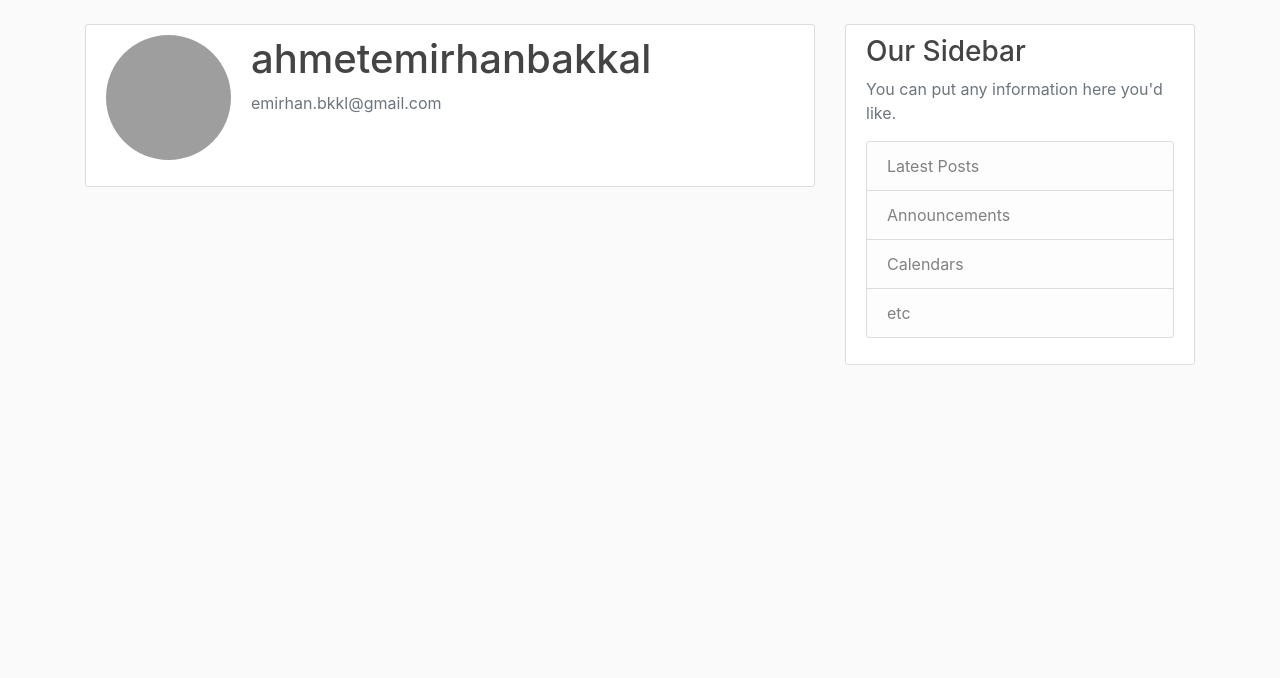
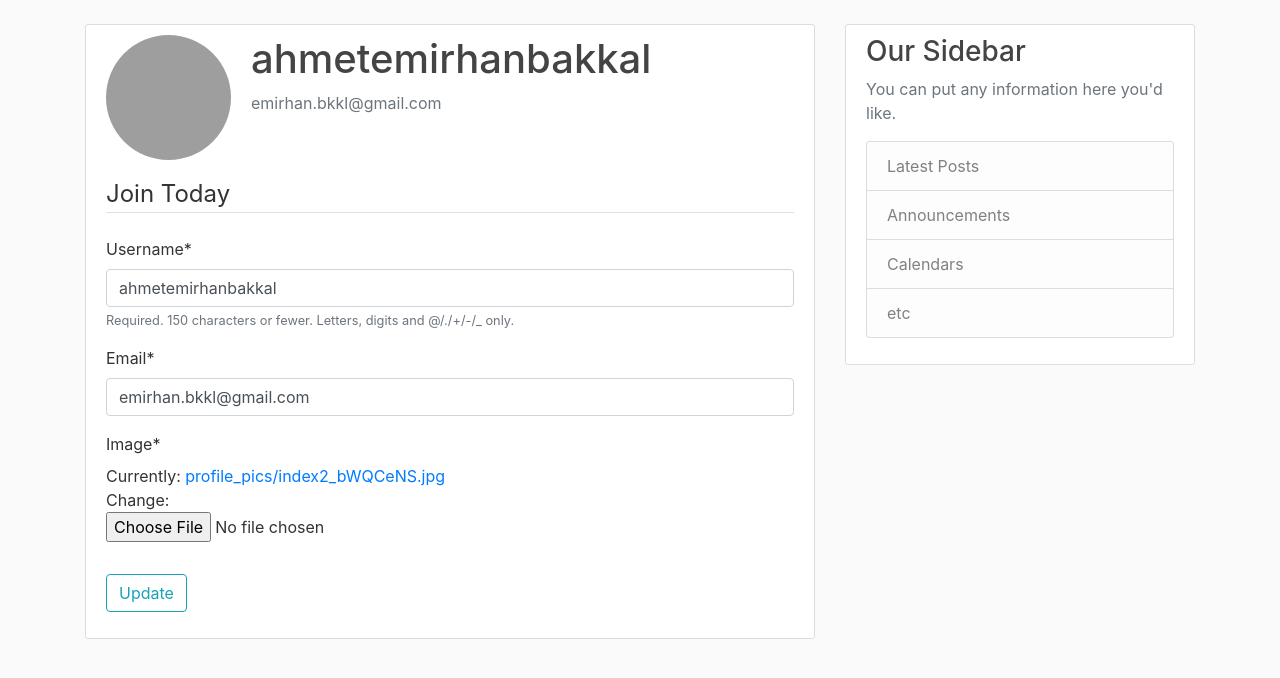
Before and after one commit to ahmetemirhanbakkal/post-ground, a Django app: page /profile/ in a window 1280 px wide. Shown: the part 56-734 px from the top of the page. Run offline with Django 3.2, Linux system fonts and the light colour scheme; a user stored in the database is signed in; data comes from the database, SQL or seed files in the repository; both versions use the stored data as it was after the commit; some libraries are stand-ins or nearby versions; grey boxes are pictures that could not be loaded.

Commit message:
User update form and profile update forms are added in Profile page.

```diff
--- a/blog/templates/blog/home.html
+++ b/blog/templates/blog/home.html
@@ -2,10 +2,11 @@
 {% block content %}
     {% for post in posts %}
         <article class="media content-section">
+          <img class="rounded-circle article-img" src="{{ post.author.profile.image.url }}">
           <div class="media-body">
             <div class="article-metadata">
               <a class="mr-2" href="#">{{ post.author }}</a>
-              <small class="text-muted">{{ post.date_posted }}</small>
+              <small class="text-muted">{{ post.date_posted|date:"F d, Y" }}</small>
             </div>
             <h2><a class="article-title" href="#">{{ post.title }}</a></h2>
             <p class="article-content">{{ post.content }}</p>
--- a/users/forms.py
+++ b/users/forms.py
@@ -1,6 +1,7 @@
 from django import forms
 from django.contrib.auth.models import User
 from django.contrib.auth.forms import UserCreationForm
+from .models import Profile
 
 
 class UserRegisterForm(UserCreationForm):
@@ -9,3 +10,17 @@ class UserRegisterForm(UserCreationForm):
     class Meta:
         model = User
         fields = ['username', 'email', 'password1', 'password2']
+
+
+class UserUpdateForm(forms.ModelForm):
+    email = forms.EmailField()
+
+    class Meta:
+        model = User
+        fields = ['username', 'email']
+
+
+class ProfileUpdateForm(forms.ModelForm):
+    class Meta:
+        model = Profile
+        fields = ['image']
--- a/users/models.py
+++ b/users/models.py
@@ -1,5 +1,6 @@
 from django.db import models
 from django.contrib.auth.models import User
+from PIL import Image
 
 
 class Profile(models.Model):
@@ -8,3 +9,13 @@ class Profile(models.Model):
 
     def __str__(self):
         return f'{self.user.username} Profile'
+
+    def save(self):
+        super().save()
+
+        img = Image.open(self.image.path)
+
+        if img.height > 300 or img.width > 300:
+            output_size = (300, 300)
+            img.thumbnail(output_size)
+            img.save(self.image.path)
--- a/users/templates/users/profile.html
+++ b/users/templates/users/profile.html
@@ -9,6 +9,16 @@
           <p class="text-secondary">{{ user.email }}</p>
         </div>
       </div>
-      <!-- FORM HERE -->
+        <form method="POST" enctype="multipart/form-data">
+                {% csrf_token %}
+                <fieldset class="form-group">
+                    <legend class="border-bottom mb-4">Join Today</legend>
+                    {{ u_form|crispy }}
+                    {{ p_form|crispy }}
+                </fieldset>
+                <div class="form-group">
+                    <button class="btn btn-outline-info" type="submit">Update</button>
+                </div>
+        </form>
     </div>
 {% endblock content %}
--- a/users/views.py
+++ b/users/views.py
@@ -1,6 +1,7 @@
 from django.shortcuts import render, redirect
 from django.contrib import messages
-from .forms import UserRegisterForm
+from django.contrib.auth.decorators import login_required
+from .forms import UserRegisterForm, UserUpdateForm, ProfileUpdateForm
 
 
 def register(request):
@@ -9,11 +10,33 @@ def register(request):
         if form.is_valid():
             form.save()
             username = form.cleaned_data.get('username')
-            messages.success(request, f'Account created for {username}!')
-            return redirect('blog-home')
+            messages.success(request, f'Your account has been created! You are now able to log in')
+            return redirect('login')
     else:
         form = UserRegisterForm()
     return render(request, 'users/register.html', {'form': form})
 
+
+@login_required
 def profile(request):
-    return render(request,'users/profile.html')
+    if request.method == 'POST':
+        u_form = UserUpdateForm(request.POST, instance=request.user)
+        p_form = ProfileUpdateForm(request.POST,
+                                   request.FILES,
+                                   instance=request.user.profile)
+        if u_form.is_valid() and p_form.is_valid():
+            u_form.save()
+            p_form.save()
+            messages.success(request, f'Your account has been updated!')
+            return redirect('profile')
+
+    else:
+        u_form = UserUpdateForm(instance=request.user)
+        p_form = ProfileUpdateForm(instance=request.user.profile)
+
+    context = {
+        'u_form': u_form,
+        'p_form': p_form
+    }
+
+    return render(request, 'users/profile.html', context)
```
Also changed, not shown: db.sqlite3.
